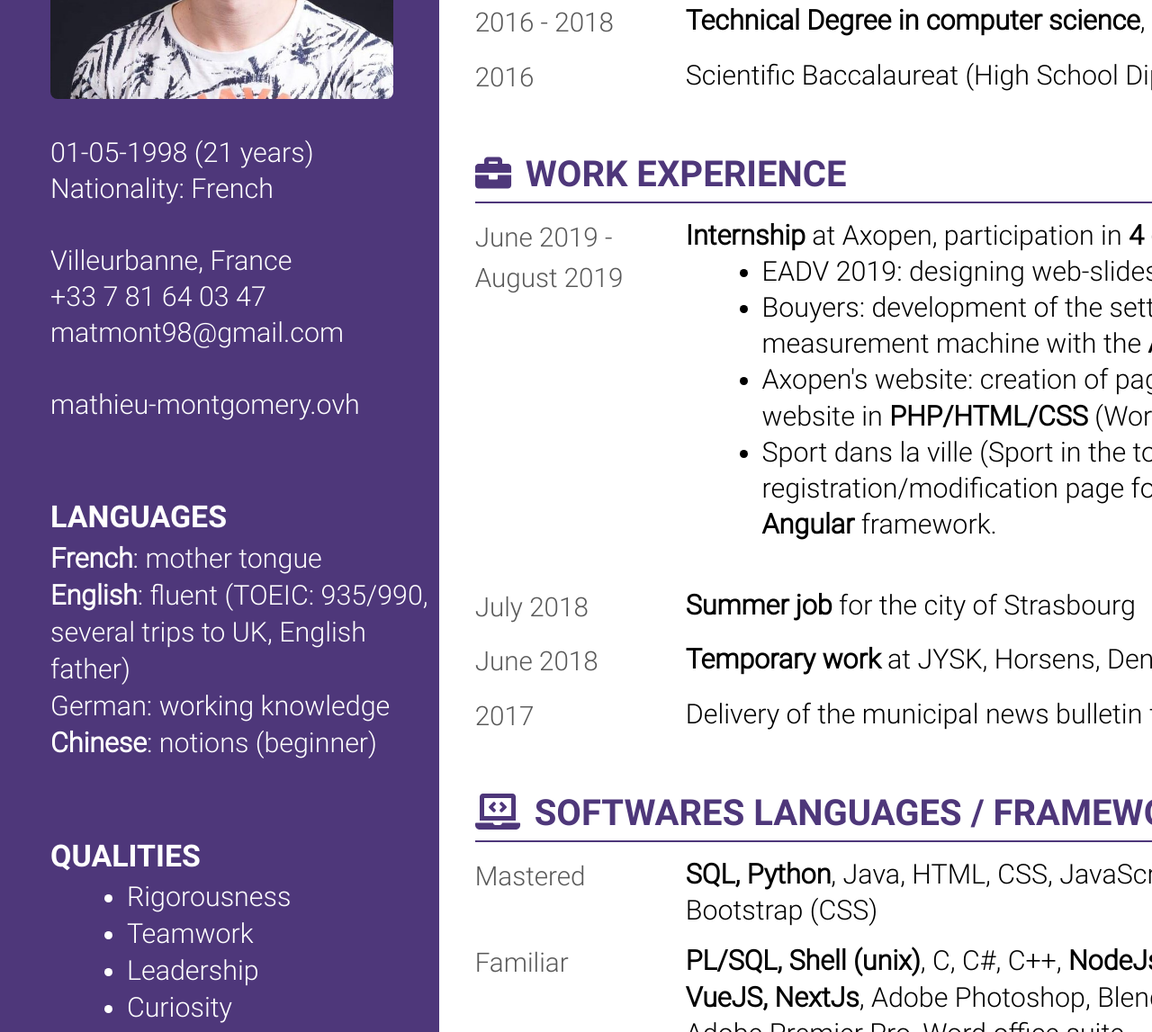
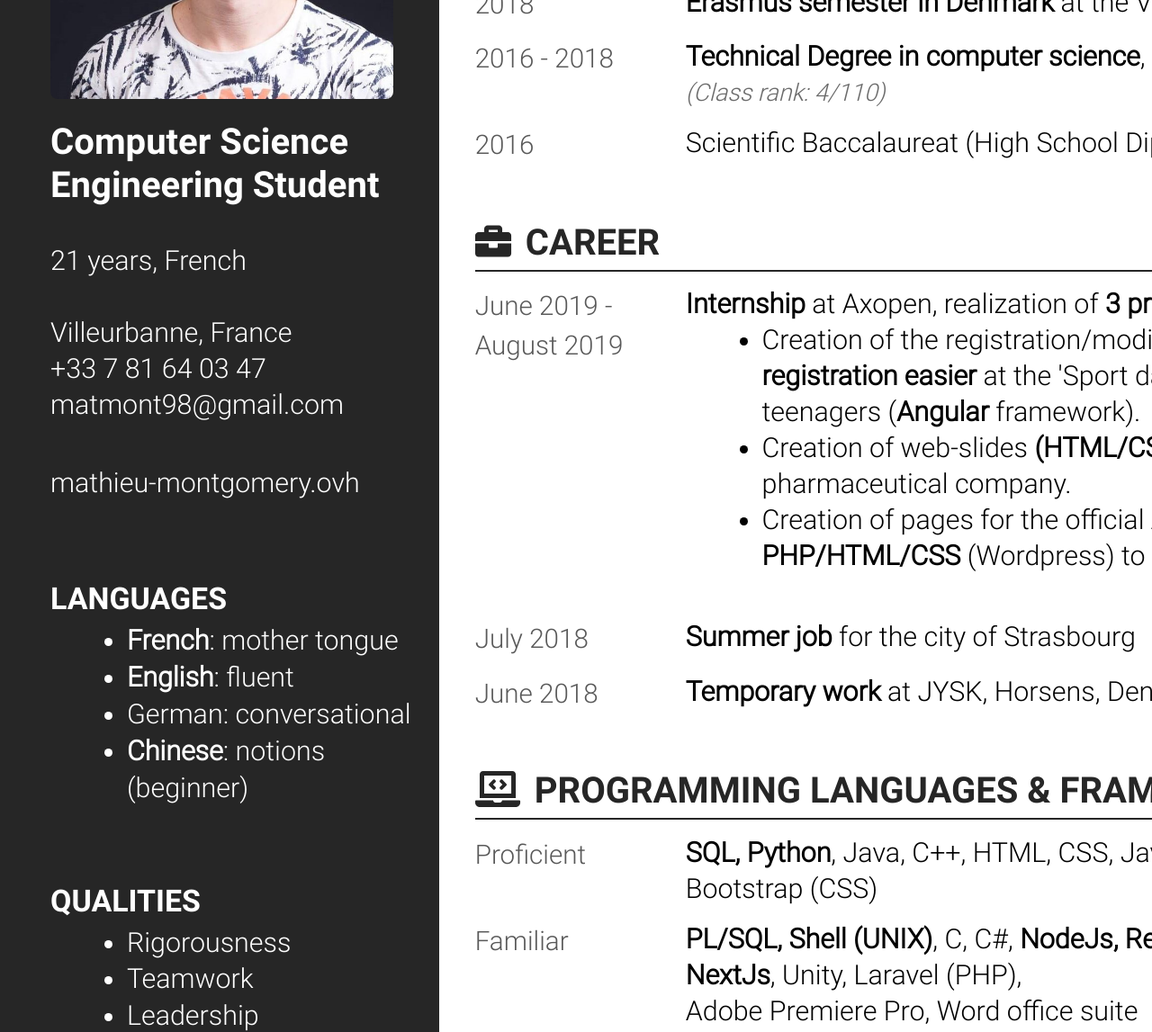
Before and after one commit to LittleMat/CV_in_web, a website built with webpack: page dist/index.html in a window 1280 px wide. Shown: the part 492-1639 px from the top of the page at 90% size. Built offline with nearby package versions, Linux system fonts and the light colour scheme; some packages are replaced by stand-ins of ours; a web font is replaced by a local one.

Commit message:
New look, new formulation

```diff
--- a/cv_english.json
+++ b/cv_english.json
@@ -5,11 +5,11 @@
 			"text" : "<b>Summer internship</b> (<b>3 and a half months</b>) in <b>databases</b> and <b>back-end development</b>."
 		},
 		"personnal" : {
-			"last_name" : "Montgomery",
-			"first_name" : "Mathieu ",
+			"name" : "Montgomery Mathieu",
+			"my_title" : "Computer Science Engineering Student",
 			"picture" : "",
-			"age" : "01-05-1998 (21 years)",
-			"nationality" : "Nationality: French",
+			"age" : "21 years",
+			"nationality" : "French",
 			"address" : "Villeurbanne, France ",
 			"phone" : "+33 7 81 64 03 47",
 			"email" : "matmont98@gmail.com",
@@ -19,10 +19,10 @@
 			{
 				"title" : "Languages",
 				"content" : "",
-				"array" : [
+				"list" : [
 					"<b>French</b>: mother tongue",
-					"<b>English</b>: fluent (TOEIC: 935/990, several trips to UK, English father)",
-					"German: working knowledge",
+					"<b>English</b>: fluent",
+					"German: conversational ",
 					"<b>Chinese</b>: notions (beginner)"
 				]
 			},
@@ -34,7 +34,7 @@
 			},
 			{
 				"title" : "Hobbies / Interests",
-				"content" : "New technology, LEGO, cars, music, sport, reading"
+				"list" : ["New technology", "LEGO", "Sim racing", "Music", "Sport", "Reading"]
 			}
 		],
 		"big_components" : [
@@ -45,7 +45,8 @@
 					{
 						"date_begin" : "2018",
 						"date_end" : "Today",
-						"text" : "<b>Computer Science engineering diploma</b>, <b>INSA de Lyon</b> Graduate School, Lyon, France (<b>4th year, Master's level</b>)"
+						"text" : "<b>Computer Science engineering diploma</b>, <b>INSA de Lyon</b> Graduate School, Lyon, France (<b>4th year, Master's level</b>)",
+						"rank" : "(Class rank: 16/100)"
 					},
 					{
 						"date_begin" : "2018",
@@ -54,7 +55,8 @@
 					{
 						"date_begin" : "2016",
 						"date_end" : "2018",
-						"text" : "<b>Technical Degree in computer science</b>, IUT Illkirch, France"
+						"text" : "<b>Technical Degree in computer science</b>, IUT Illkirch, France",
+						"rank" : "(Class rank: 4/110)"
 					},
 					{
 						"date_begin" : "2016",
@@ -63,18 +65,17 @@
 				]
 			},
 			{
-				"title" : "Work experience",
+				"title" : "Career",
 				"icon" : "fas fa-briefcase",
 				"elements" : [
 					{
 						"date_begin" : "June 2019",
 						"date_end" : "August 2019",
-						"text" : "<b>Internship</b> at Axopen, participation in <b>4 different projects</b>:",
+						"text" : "<b>Internship</b> at Axopen, realization of <b>3 projects</b>:",
 						"list" : [
-							"EADV 2019: designing web-slides <b>(HTML/CSS/JS)</b>.",
-							"Bouyers: development of the settings page for a sound level measurement machine with the <b>Angular</b> framework.",
-							"Axopen's website: creation of pages for the official Axopen website in <b>PHP/HTML/CSS</b> (Wordpress).",
-							"Sport dans la ville (Sport in the town): creation of the registration/modification page for teenagers with the <b>Angular</b> framework."
+							"Creation of the registration/modification page <b>making the registration easier</b> at the 'Sport dans la ville' website for teenagers (<b>Angular</b> framework).",
+							"Creation of web-slides <b>(HTML/CSS/JS)</b> for a big pharmaceutical company.",
+							"Creation of pages for the official Axopen website in <b>PHP/HTML/CSS</b> (Wordpress) to gain more visibility."
 						]
 					},
 					{
@@ -84,28 +85,24 @@
 					{
 						"date_begin" : "June 2018 ",
 						"text" : "<b>Temporary work</b> at JYSK, Horsens, Denmark"
-					},
-					{
-						"date_begin" : "2017",
-						"text" : "Delivery of the municipal news bulletin for a town hall"
 					}
 				]
 			},
 			{
-				"title" : "Softwares Languages / Frameworks",
+				"title" : "Programming Languages & Frameworks",
 				"icon" : "fas fa-laptop-code",
 				"elements" : [
 					{
-						"date_begin" : "Mastered",
-						"text" : "<b>SQL, Python</b>, Java, HTML, CSS, JavaScript, Materialize (CSS), Bootstrap (CSS)"
+						"date_begin" : "Proficient",
+						"text" : "<b>SQL, Python</b>, Java, C++, HTML, CSS, JavaScript, Materialize (CSS), Bootstrap (CSS)"
 					},
 					{
 						"date_begin" : "Familiar",
-						"text" : "<b>PL/SQL, Shell (unix)</b>, C, C#, C++, <b>NodeJs, ReactJs, Angular (JS), VueJS, NextJs</b>, Adobe Photoshop, Blender, Unity, Laravel (PHP), Adobe Premier Pro, Word office suite"
+						"text" : "<b>PL/SQL, Shell (UNIX)</b>, C, C#, <b>NodeJs, ReactJs, Angular (JS), VueJS, NextJs</b>, Unity, Laravel (PHP), <br>Adobe Premiere Pro, Word office suite"
 					},
 					{
 						"date_begin" : "Notions",
-						"text" : "SAS,  assembly language"
+						"text" : "SAS,  assembly language, <br>Adobe Photoshop, Blender"
 					}
 				]
 			},
@@ -116,7 +113,7 @@
 					{
 						"date_begin" : "2019",
 						"date_end" : "2020",
-						"text" : "<b>General secretary</b> of the algorithms <b>INSAlgo association</b> (<b>organisation of algorithm contest</b> like Le Shaker)"
+						"text" : "<b>General secretary</b> of the algorithms <b>INSAlgo association</b> (<b>creation of algorithm contest</b> like Le Shaker)"
 					},
 					{
 						"date_begin" : "2017",
@@ -125,23 +122,18 @@
 					},
 					{
 						"date_begin" : "2016",
-						"date_end" : "Present",
-						"text" : "<b>Hackathons</b> (“hacking industry camp”, “the night of the info”, ”24h of the IUT”)"
-					},
-					{
-						"date_begin" : "2016",
 						"date_end" : "",
-						"text" : "<b>Personnal website</b>: www.mathieu-montgomery.ovh (french)"
+						"text" : "<b>Creation of my website</b>: www.mathieu-montgomery.ovh (french)"
 					},
 					{
 						"date_begin" : "2016",
 						"date_end" : "2018",
-						"text" : "<b>Volunteer</b> in the <b>video editing team</b> for the amateur full length movie Edhalion"
+						"text" : "Dedication of 40h to <b>volunteer</b> in the <b>video editing team</b> for the amateur full-length movie Edhalion"
 					},
 					{
 						"date_begin" : "2013",
 						"date_end" : "2017",
-						"text" : "<b>Volunteer</b> in the <b>organisation team</b> of the annual theque competition (French baseball, 400 young participants)"
+						"text" : "<b>Score manager</b> of the annual theque competition (French baseball, 400 young participants)"
 					}
 				]
 			}
--- a/src/custom.scss
+++ b/src/custom.scss
@@ -64,6 +64,8 @@ $space_big: 0mm;
 	line-height: 9mm;
 }
 
+
+
 .small_info {
 	font-family: 'Roboto-Light';
 	letter-spacing: 0.1mm;
--- a/src/index.js
+++ b/src/index.js
@@ -19,7 +19,7 @@
 function pattern_personnal() {
 	let output = document.querySelector('#pattern_personnal'); // Where it will go
 	let c = cv_json.CV.personnal; // Context in JSON
-	let personnalPattern = new PersonnalPattern(c.last_name, c.first_name, c.picture, c.age, c.nationality, c.address, c.phone, c.email, c.mobility, c.personnal_website);
+	let personnalPattern = new PersonnalPattern(c.name, c.my_title, c.picture, c.age, c.nationality, c.address, c.phone, c.email, c.mobility, c.personnal_website);
 	let injectable = personnalPattern.getHtml(); // What is going to be injected (html)
 
 	output.innerHTML = injectable; // Inject html structure
@@ -53,7 +53,7 @@
 	let c = cv_json.CV.big_components;
 
 	for (var comp in c) {
-		let bigComponentPattern = new BigComponentPattern(c[comp].title, c[comp].icon, c[comp].elements);
+		let bigComponentPattern = new BigComponentPattern(c[comp].title, c[comp].icon, c[comp].elements, c[comp].rank);
 		injectable += bigComponentPattern.getHtml();
 	}
 
--- a/src/patterns/big_component.pattern.js
+++ b/src/patterns/big_component.pattern.js
@@ -1,10 +1,11 @@
 import {arrayToHtml, listToHtml} from '../utils'
 
 export default class BigComponentPattern {
-	constructor(title, icon, elements) {
+	constructor(title, icon, elements, rank) {
 		this.title = title;
 		this.icon = icon ? icon : null;
 		this.elements = elements ? this.elementsToHtml(elements) : null;
+		this.rank = rank ? this.elementsToHtml(rank) : "null";
 	}
 
 	elementsToHtml(elements) {
@@ -21,6 +22,7 @@ export default class BigComponentPattern {
 							<div class="big_c_el_list">
 								${e.list ? listToHtml(e.list) : ''}
 							</div>
+							<div class="italique smaller_item">${e.rank ? e.rank : ''}</div>
 						</div>
 					</div>`
 		});
--- a/src/patterns/personnal.pattern.js
+++ b/src/patterns/personnal.pattern.js
@@ -1,9 +1,9 @@
 import ProfilPicture from '../../assets/profil_image.jpg';
 
 export default class PersonnalPattern {
-	constructor(last_name, first_name, picture, age, nationality, address, phone, email, mobility, personnal_website) {
-		this.last_name = last_name;
-		this.first_name = first_name;
+	constructor(name, my_title, picture, age, nationality, address, phone, email, mobility, personnal_website) {
+		this.name = name;
+		this.my_title = my_title;
 		this.picture = picture;
 		this.age = age;
 		this.nationality = nationality;
@@ -16,13 +16,13 @@ export default class PersonnalPattern {
 	}
 
 	getHtml() {
-		return `<div id="first_name" class="name">${this.first_name}</div>
-				<div id="last_name" class="name">${this.last_name}</div>
+		return `<div id="name" class="name">${this.name}</div>
 
 				<img src="${ProfilPicture}" alt="profil_picture" id="profil_picture"/>
 
-				<div id="age" class="small_info small_info_space">${this.age}</div>
-				<div id="nationality" class="small_info">${this.nationality}</div>
+				<div id="my_title" class="my_title">${this.my_title}</div>
+
+				<div id="age" class="small_info small_info_space">${this.age}, ${this.nationality}</div>
 
 				<div id="address" class="small_info small_info_space">${this.address}</div>
 				<div id="phone" class="small_info">${this.phone}</div>
@@ -30,6 +30,6 @@ export default class PersonnalPattern {
 
 				<div id="mobility" class="small_info small_info_space">${this.mobility}</div>
 
-				<div id="personnal_website" class="small_info small_info_space">${this.personnal_website}</div>`
+				<a id="personnal_website" class="small_info small_info_space" style='text-decoration: none;' href='http://mathieu-montgomery.ovh/'>${this.personnal_website}</div>`
 	}
 }
--- a/src/scss/custom.scss
+++ b/src/scss/custom.scss
@@ -8,7 +8,8 @@ $page_height: 297mm !important;
 $color_date:#595959;
 $color_dark_text:#000;
 $color_white_text:#fff;
-$color_main: #4e377a;
+$color_main: #262626;//#4e377a;
+$color_secondary: #6b6b6b ;//#4e377a;
 
 $theme-colors: (
   "primary": $color_main,
@@ -84,6 +85,13 @@ h1 {
 	font-size: 8.5mm;
 	line-height: 9mm;
 	color: $color_white_text;
+}
+
+.my_title {
+	padding-top: 3mm;
+	font-family: 'Roboto-Bold';
+	font-size: 5mm;
+	line-height: 6mm;
 }
 
 .small_info {
@@ -168,6 +176,14 @@ h1 {
 .icon_big_c{
 	margin-right: 2mm;
 }
+
+.italique{
+	font-style: italic;
+}
+.smaller_item{
+	font-size: 3.35mm;
+	color:$color_secondary;
+}
 // --------------------------------------------------------------
 //						Objectif
 // --------------------------------------------------------------
--- a/webpack.config.js
+++ b/webpack.config.js
@@ -15,7 +15,7 @@ module.exports = {
 			   use: "html-loader"
 			},
 			{
-			  test: /\.(scss)$/,
+			  test: /\.scss$/,
 			  use: [{
 			    loader: 'style-loader', // inject CSS to page
 			  }, {
```
Also changed, not shown: package.json (+13 -14 lines), dist/cv.bundle.js (deleted), src/patterns/objectif.pattern.js (line endings or trailing spaces), 1 other file.
